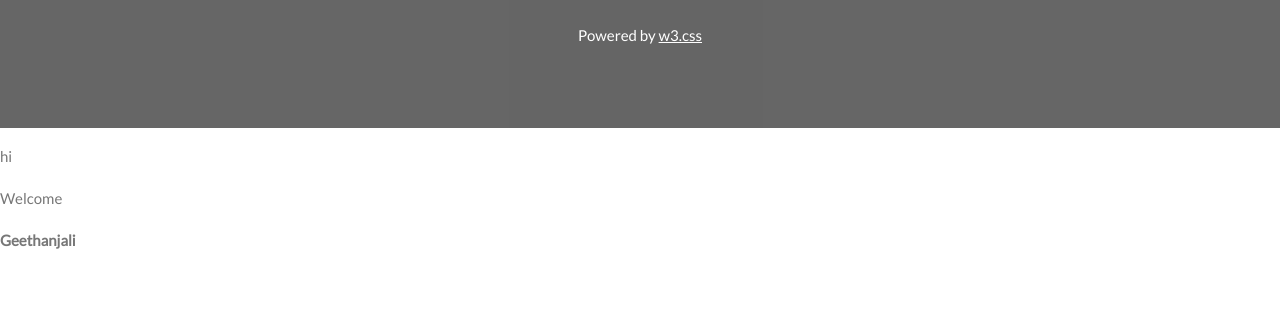
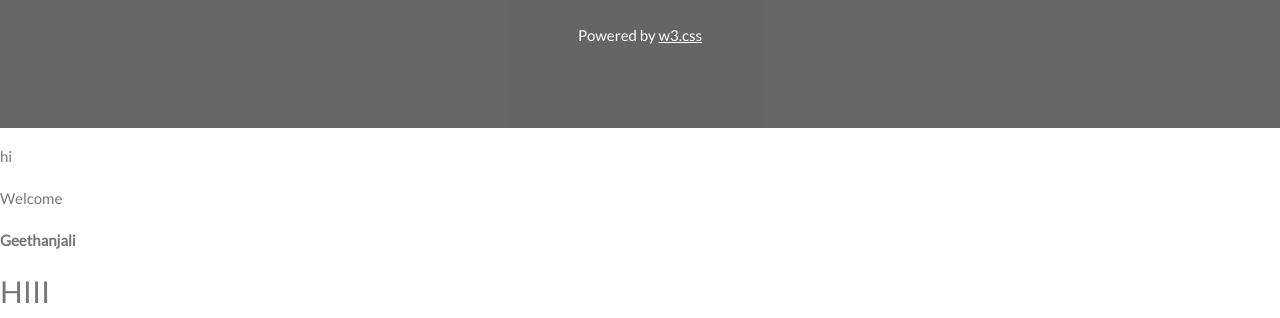
Before and after one commit to geethanjali-2/Training-PS, a plain HTML site: page index.html in a window 1280 px wide. Shown: the part 3798-4116 px from the top of the page. Before the commit the page ends 4052 px from the top, so only its background shows below. Drawn offline with nearby package versions, Linux system fonts and the light colour scheme.

Commit message:
modified index file

```diff
--- a/index.html
+++ b/index.html
@@ -288,5 +288,6 @@ function toggleFunction() {
 <p>hi</p>
 <p>Welcome</p>
 <b>Geethanjali</b>
+<h2>HIII</h2>
 </body>
 </html>
```
